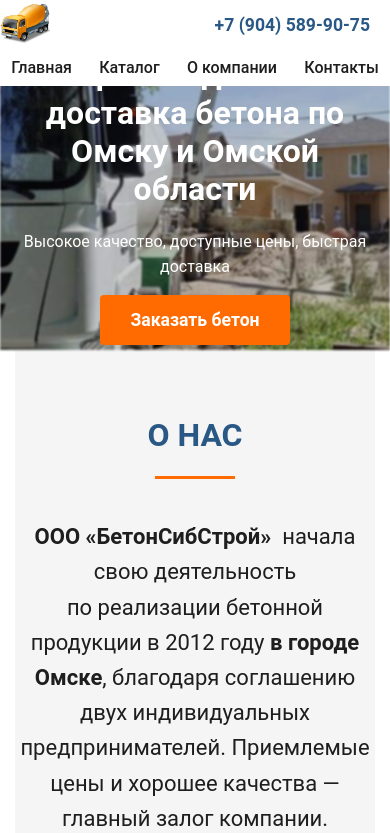
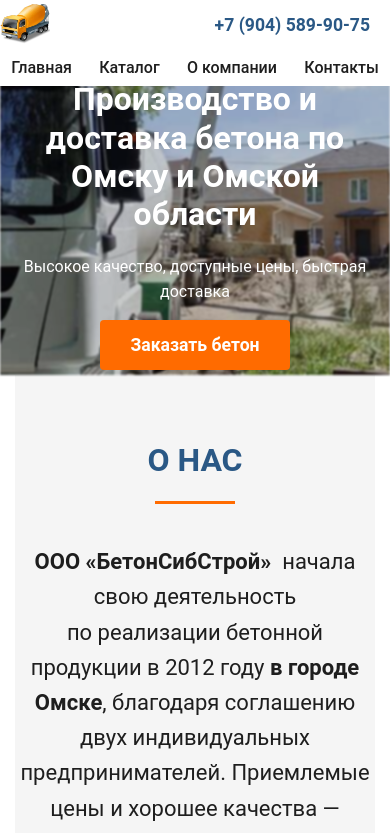
Before and after one commit to Alexzzz91/krostexNextjs, a Next.js app: page / in a window 390 px wide. Shown: the top 833 px of the page. Built offline with nearby package versions, Linux system fonts and the light colour scheme.

Commit message:
fix head

```diff
--- a/src/app/components/Hero/Hero.module.css
+++ b/src/app/components/Hero/Hero.module.css
@@ -96,6 +96,7 @@
     height: 300px;
     text-align: center;
     padding: 30px 0;
+    margin-top: 25px;
   }
 
   .content {
```
Also changed, not shown: 9 other files (tests, documents, lock files or other folders).
